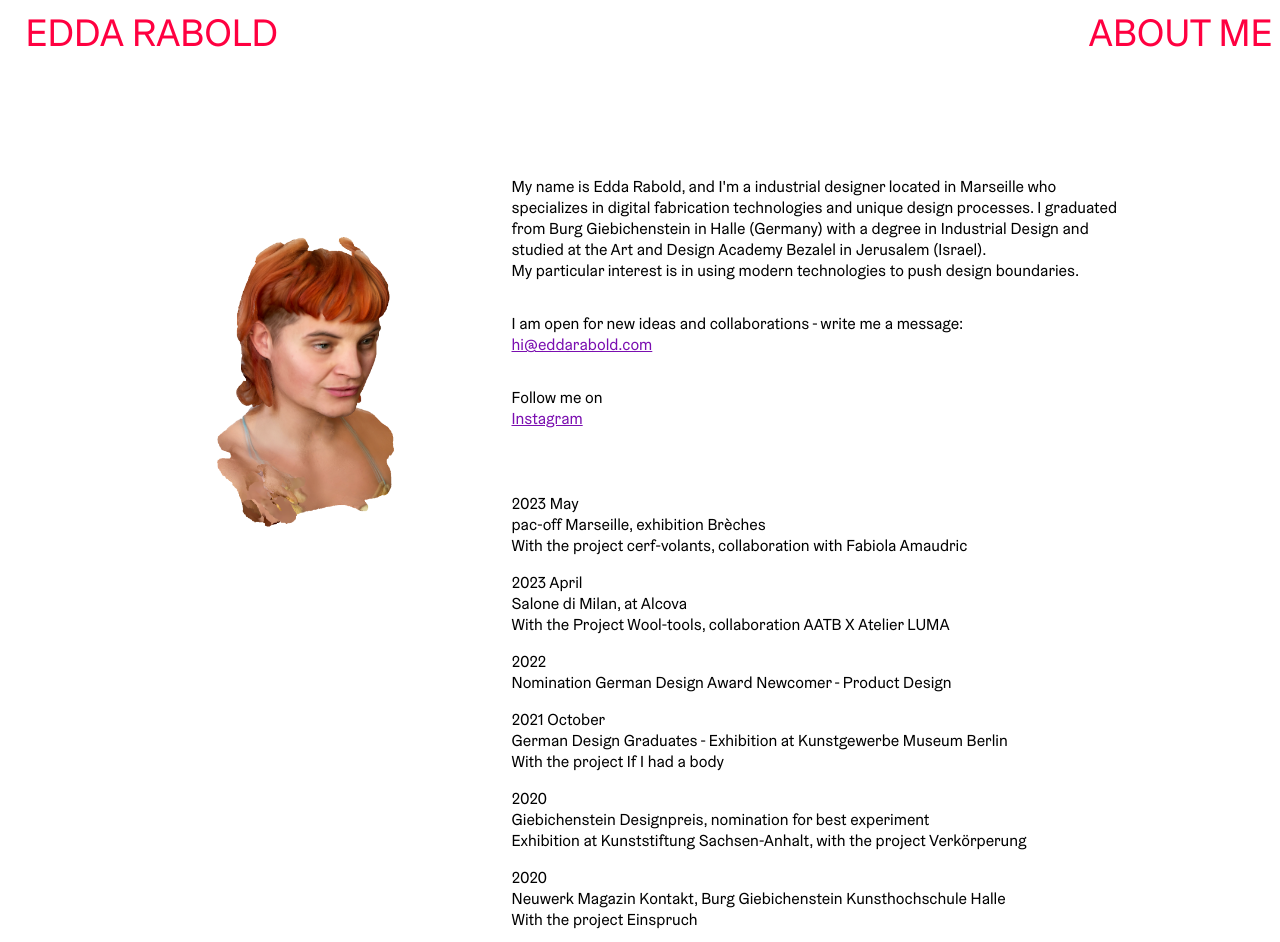
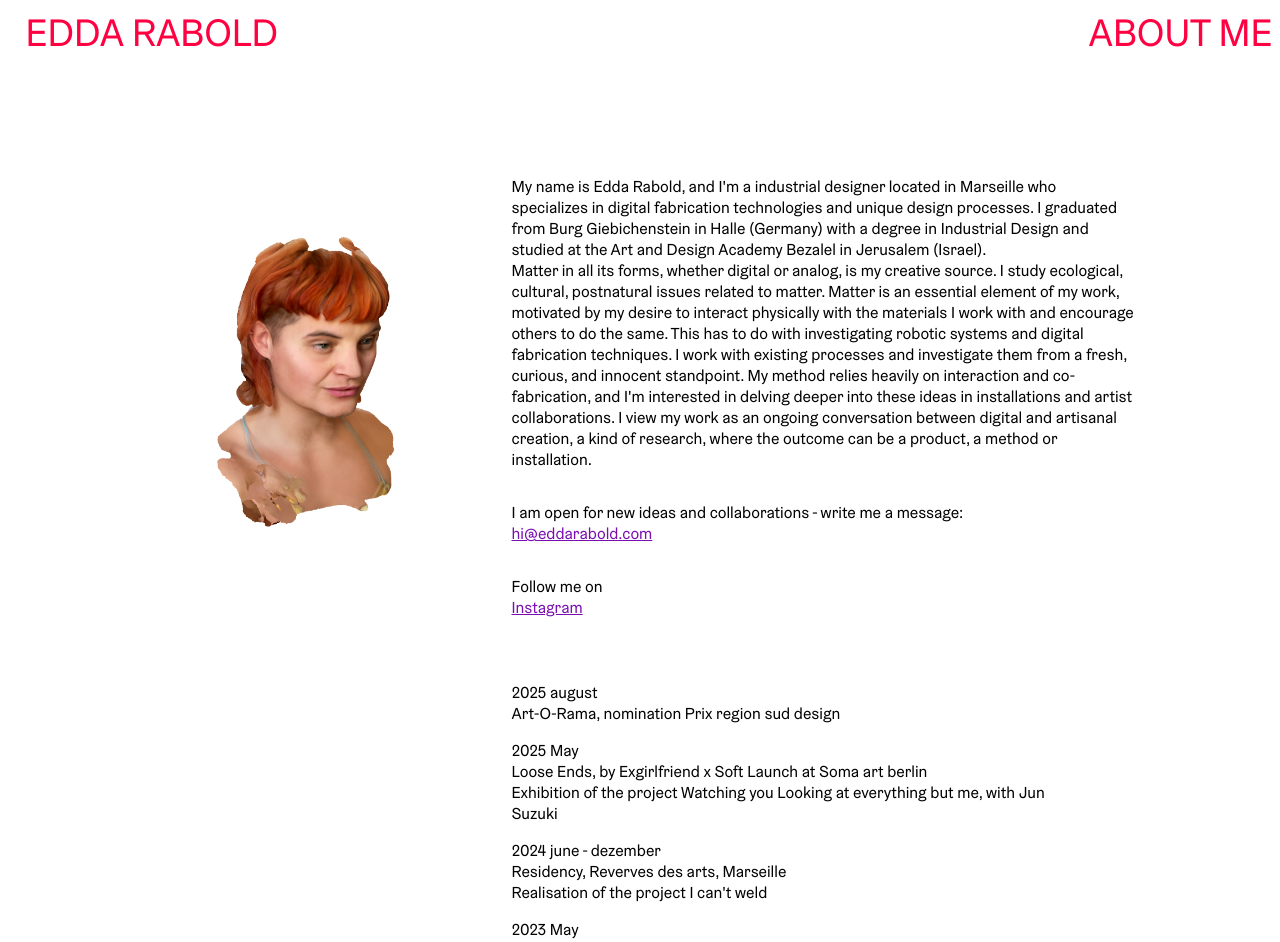
Before and after one commit to eddara/edda-04, a Next.js app: page /about in a window 1280 px wide. Shown: the top 942 px of the page. Built offline with nearby package versions, Linux system fonts and the light colour scheme.

Commit message:
Update aboutContent.js
cv update

```diff
--- a/public/data/aboutContent.js
+++ b/public/data/aboutContent.js
@@ -3,7 +3,7 @@ export const aboutContent = [
       section: "About Me",
       content: [
         "My name is Edda Rabold, and I'm a industrial designer located in Marseille who specializes in digital fabrication technologies and unique design processes. I graduated from Burg Giebichenstein in Halle (Germany) with a degree in Industrial Design and studied at the Art and Design Academy Bezalel in Jerusalem (Israel).",
-        "My particular interest is in using modern technologies to push design boundaries.",
+        "Matter in all its forms, whether digital or analog, is my creative source. I study ecological, cultural, postnatural issues related to matter. Matter is an essential element of my work, motivated by my desire to interact physically with the materials I work with and encourage others to do the same. This has to do with investigating robotic systems and digital fabrication techniques. I work with existing processes and investigate them from a fresh, curious, and innocent standpoint. My method relies heavily on interaction and co-fabrication, and I'm interested in delving deeper into these ideas in installations and artist collaborations. I view my work as an ongoing conversation between digital and artisanal creation, a kind of research, where the outcome can be a product, a method or installation.",
       ]
     },
     {
@@ -18,6 +18,21 @@ export const aboutContent = [
   ];
 
   export const eventsContent = [
+
+    {
+      date: "2025 august",
+      event: "Art-O-Rama, nomination Prix region sud design",
+    },
+    {
+      date: "2025 May",
+      event: "Loose Ends, by Exgirlfriend x Soft Launch at Soma art berlin",
+      details: "Exhibition of the project Watching you Looking at everything but me, with Jun Suzuki"
+    },
+    {
+      date: "2024 june - dezember",
+      event: "Residency, Reverves des arts, Marseille",
+      details: "Realisation of the project I can't weld"
+    },
     {
       date: "2023 May",
       event: "pac-off Marseille, exhibition Brèches",
```
